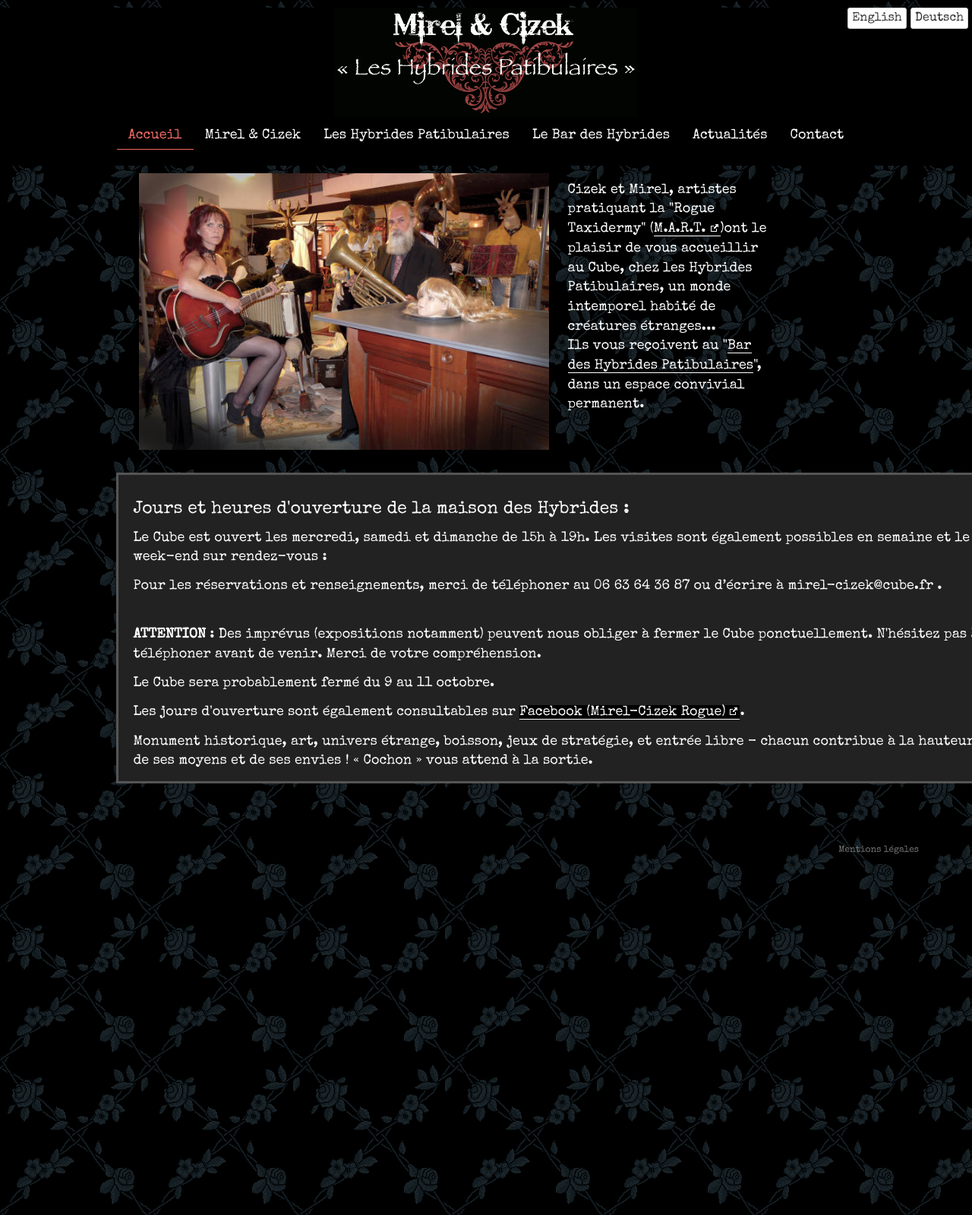
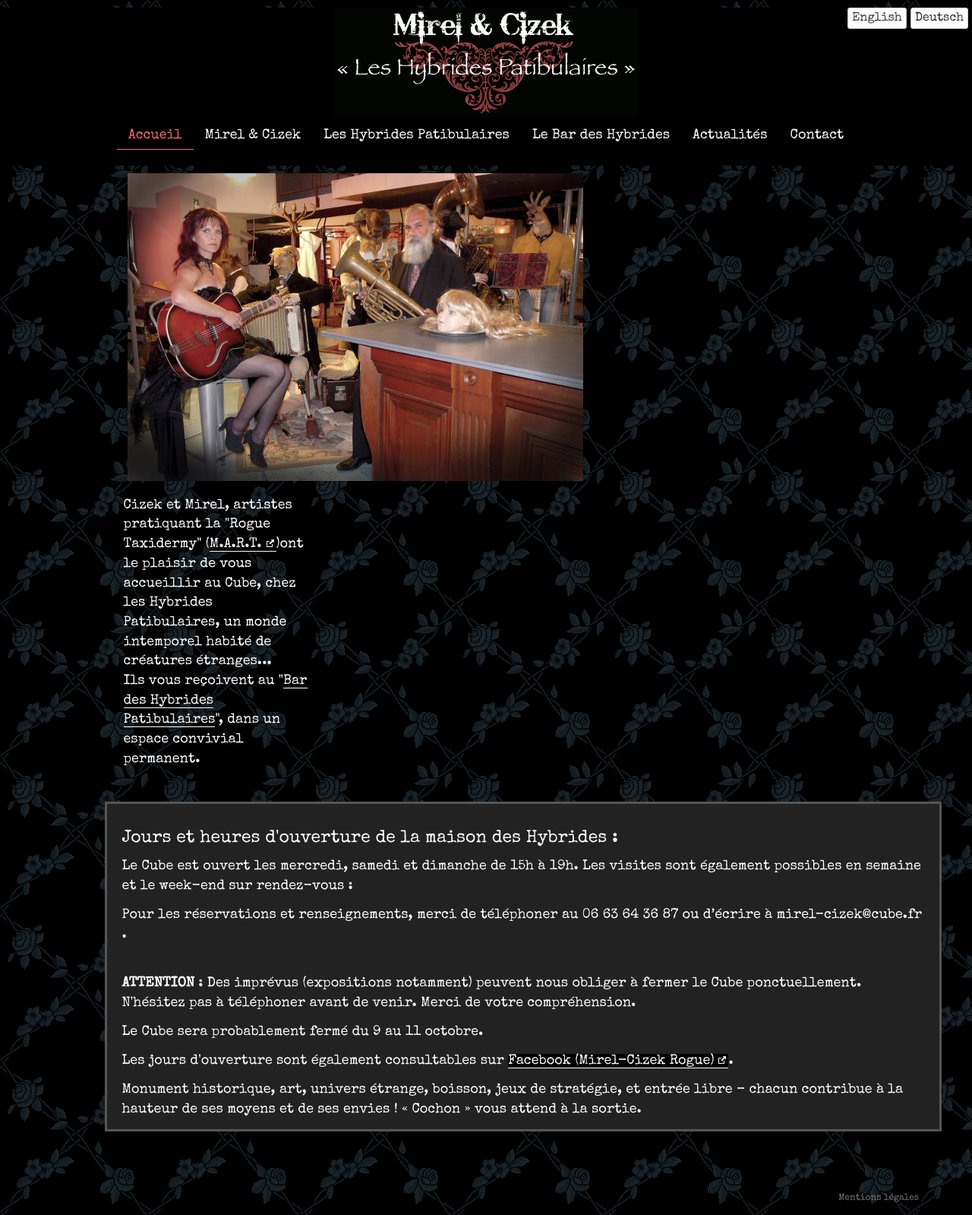
Before and after one commit to le-cube/le-cube.github.io, a Jekyll site: the page built from index.html, in a window 1280 px wide. Shown: the whole page at 76% size. Built offline with Jekyll 4.4.1, drawn with Linux system fonts in a browser that asks for light colours.

Commit message:
Update index.html

```diff
--- a/index.html
+++ b/index.html
@@ -6,8 +6,8 @@
 ---
 
 <div class="row">
-  <div class="col-md-12 col-md-offset-1">
-    <div class="col-md-6 homeSidebar">
+  <div class="col-md-14 col-md-offset-1">
+    <div class="col-md-10 homeSidebar">
       <img src="{{ site.baseurl }}/img/mirel-cizek-au-bar-des-hybrides-patibulaires.jpg" alt="Mirel & Cizek au Bar des Hybrides Patibulaires" class="img-responsive">
 
     </div>
```
